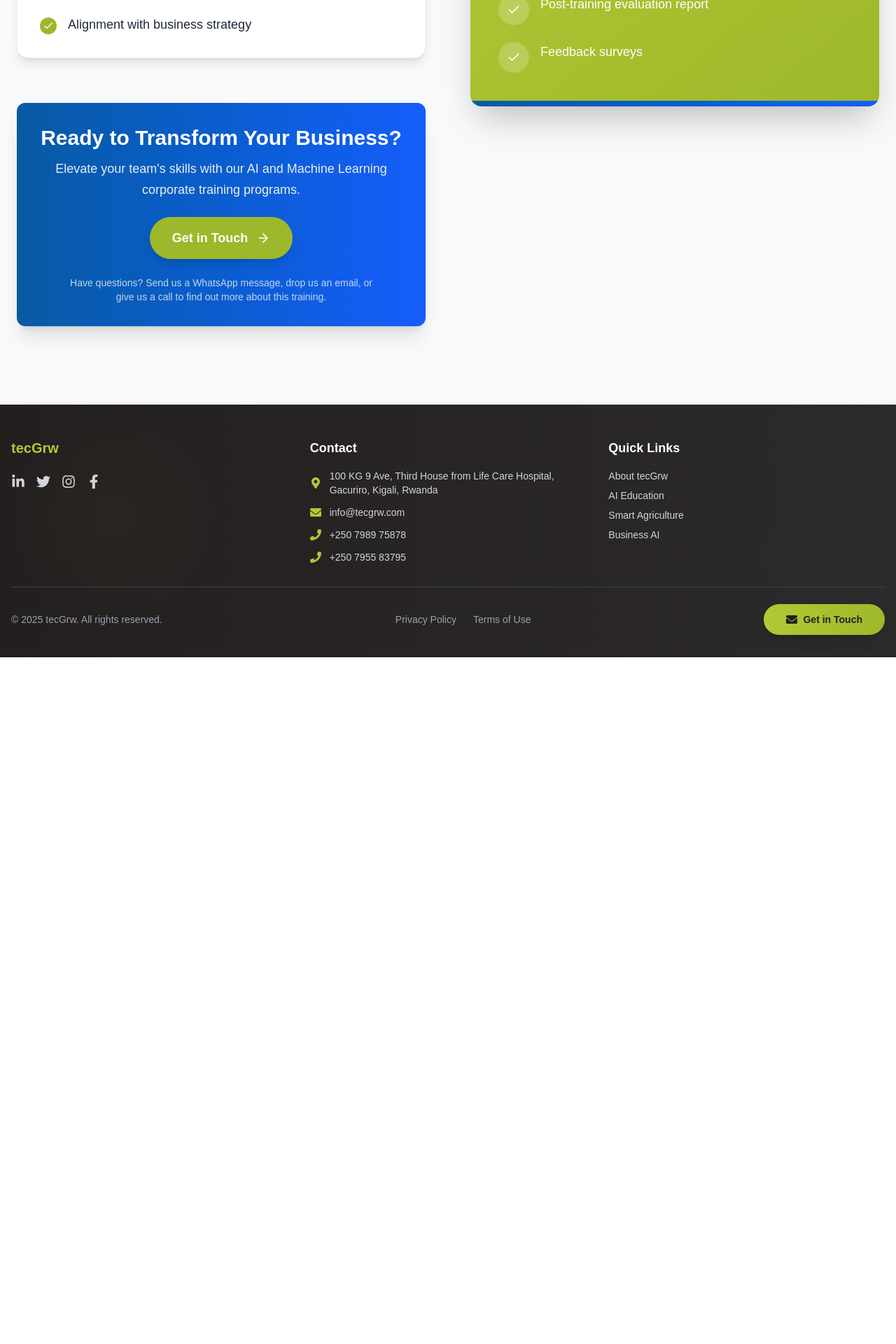
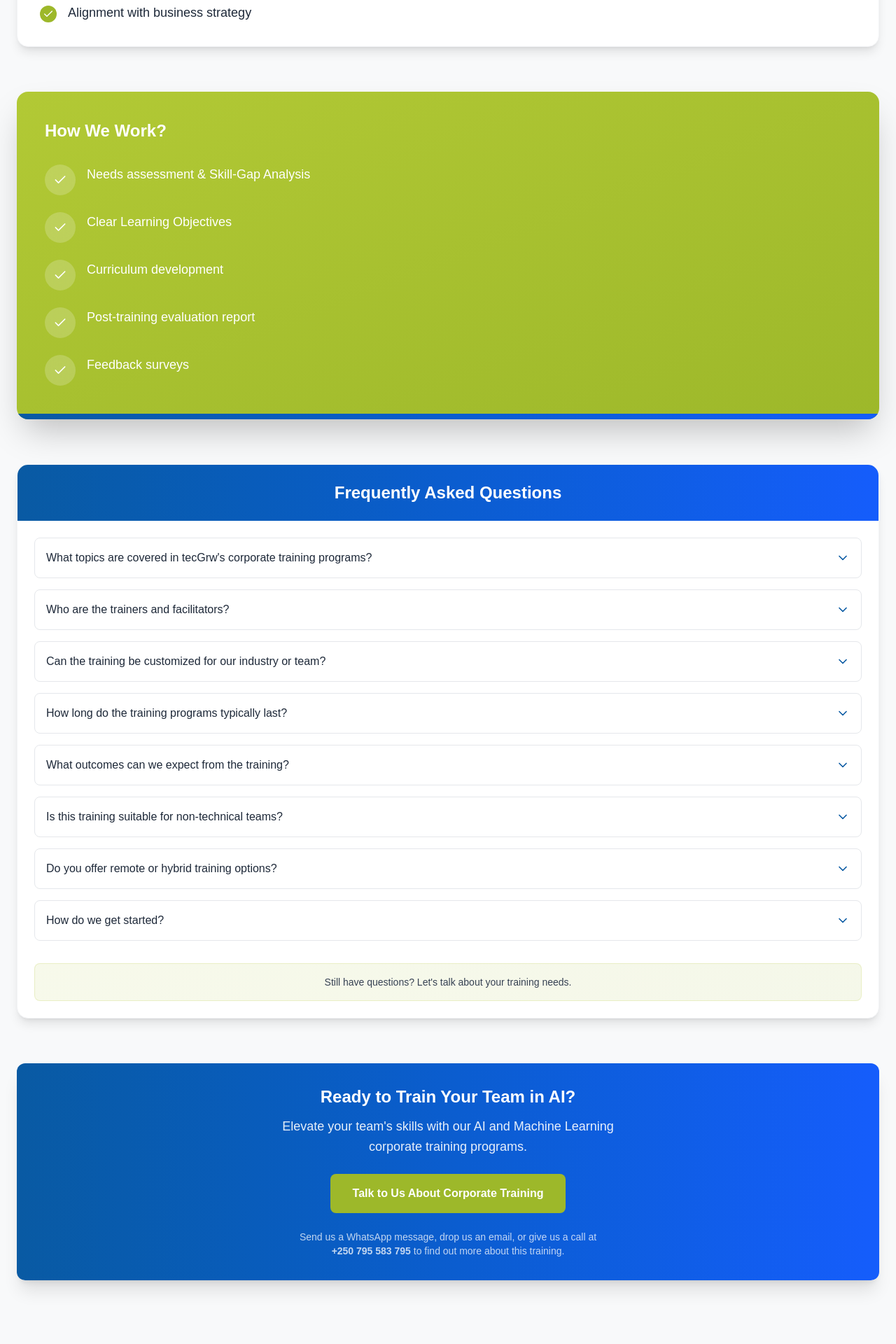
Before and after one commit to tecGrwLtd/tecgrw-website, a Next.js app: page /trainings/corporate-trainings in a window 1280 px wide. Shown: the part 460-2380 px from the top of the page at 70% size. Before the commit the page ends 1399 px from the top, so only its background shows below. Built offline with nearby package versions, Linux system fonts and the light colour scheme.

Commit message:
feat(corporate-training): add FQAs and change layout

```diff
--- a/src/app/(main)/trainings/corporate-trainings/page.js
+++ b/src/app/(main)/trainings/corporate-trainings/page.js
@@ -1,15 +1,13 @@
 import Features from "@/components/trainings/Features";
+import HowWeWork from "@/components/trainings/HowWeWork";
+import FAQSection from "@/components/trainings/FQA"
 import CorporateCTASection from "@/components/trainings/CorporateCTASection";
-import HowWeWork from "@/components/trainings/HowWeWork";
 
 export default function CorporateTrainingPage() {
   return (
     <>
       <section className="max-w-7xl mx-auto px-6 py-20">
-        <div className="grid lg:grid-cols-2 gap-16">
-          {/* Left Column */}
-          <div className="space-y-8 order-1 lg:order-1">
-            <div className="space-y-4">
+        <div className="space-y-4 mb-16">
           <h1 className="text-4xl lg:text-5xl font-bold text-[#095aa3] leading-tight">
             Corporate Training
           </h1>
@@ -17,23 +15,16 @@ export default function CorporateTrainingPage() {
             AI, Machine Learning and AI Tools for Business
           </p>
         </div>
+        <div className="mb-16">
           <Features />
-            {/* CTA Section - hidden on mobile, shows on desktop */}
-            <div className="hidden lg:block mt-16">
+        </div>
+        <div className="mb-16">
+          <HowWeWork />
+        </div>
+        <div className="mb-16">
+          <FAQSection />
+        </div>
         <CorporateCTASection />
-            </div>
-          </div>
-
-          {/* Right Column */}
-          <div className="space-y-6 order-2 lg:order-2">
-            <HowWeWork />
-            {/* <div>Hello image waiting...</div> */}
-          </div>
-        </div>
-        {/* shows on smaller screens */}
-        <div className="block lg:hidden mt-8">
-          <CorporateCTASection />
-        </div>
       </section>
     </>
   );
--- a/src/components/trainings/CorporateCTASection.js
+++ b/src/components/trainings/CorporateCTASection.js
@@ -1,21 +1,20 @@
-import CTA from "../CTA";
+import Link from "next/link";
 
 const CorporateCTASection = () => {
  return (
         <div className="bg-gradient-to-r from-[#095aa3] to-blue-600 rounded-xl shadow-xl overflow-hidden">
           <div className="p-8 text-center text-white space-y-6">
             <div className="space-y-3">
-          <h3 className="text-2xl lg:text-3xl font-bold">
-            Ready to Transform Your Business?
-          </h3>
-          <p className="text-lg opacity-90 max-w-lg mx-auto leading-relaxed">
-            Elevate your team&apos;s skills with our AI and Machine Learning corporate training programs.
-          </p>
+              <h3 className="text-2xl lg:text-2xl font-bold">Ready to Train Your Team in AI?</h3>
+              <p className="text-lg opacity-90 max-w-lg mx-auto leading-relaxed">Elevate your team&apos;s skills with our AI and Machine Learning corporate training programs.</p>
             </div>
-        <CTA />
-        <p className="text-sm opacity-75 max-w-md mx-auto">
-          Have questions? Send us a WhatsApp message, drop us an email, or give us a call to find out more about this training.
-        </p>
+            <Link
+              href="/contact"
+              className="inline-block bg-[#9db82a] hover:bg-[#b2c935] text-white font-semibold px-8 py-4 rounded-lg transition-colors duration-200 transform hover:scale-105"
+            >
+              Talk to Us About Corporate Training
+            </Link>
+            <p className="text-sm opacity-75 max-w-md mx-auto">Send us a WhatsApp message, drop us an email, or give us a call at <span className="font-semibold">+250 795 583 795</span> to find out more about this training.</p>
           </div>
         </div>
     );
--- /dev/null
+++ b/src/components/trainings/FQA.js
@@ -0,0 +1,63 @@
+"use client";
+
+import { useState } from "react";
+import { ChevronDown, ChevronUp } from "lucide-react";
+
+import { corporate_training_faqs } from "@/data/trainings"
+
+const FAQSection = () => {
+  const [openFAQ, setOpenFAQ] = useState(null);
+
+  const toggleFAQ = (index) => {
+    setOpenFAQ(openFAQ === index ? -1 : index);
+  };
+
+  return (
+    <div className="bg-white rounded-2xl shadow-lg border border-gray-100 overflow-hidden">
+      <div className="bg-gradient-to-r from-[#095aa3] to-blue-600 p-6">
+        <h2 className="text-2xl font-bold text-white text-center">
+          Frequently Asked Questions
+        </h2>
+      </div>
+
+      <div className="p-6">
+        <div className="space-y-4">
+          {corporate_training_faqs.map((faq, index) => (
+            <div key={index} className="border border-gray-200 rounded-lg overflow-hidden hover:shadow-md transition-shadow duration-200">
+              <button
+                className="w-full p-4 text-left font-medium text-gray-800 hover:bg-gray-50 transition-colors duration-200 flex justify-between items-center group"
+                onClick={() => toggleFAQ(index)}
+              >
+                <span className="flex-1 pr-4">{faq.question}</span>
+                <div className="text-[#095aa3] group-hover:text-[#074a8c]">
+                  {openFAQ === index ? (
+                    <ChevronUp className="w-5 h-5" />
+                  ) : (
+                    <ChevronDown className="w-5 h-5" />
+                  )}
+                </div>
+              </button>
+
+              <div className={`overflow-hidden transition-all duration-300 ease-out ${
+                openFAQ === index
+                  ? 'max-h-96 opacity-100'
+                  : 'max-h-0 opacity-0'
+              }`}>
+                <div className="px-4 pb-4 text-gray-700 leading-relaxed bg-gray-50/50">
+                  {faq.answer}
+                </div>
+              </div>
+            </div>
+          ))}
+        </div>
+        <div className="mt-8 p-4 bg-gradient-to-r from-[#b2c935]/10 to-[#9db82a]/10 rounded-lg border border-[#b2c935]/20">
+          <p className="text-center text-gray-700 text-sm">
+            Still have questions? Let&apos;s talk about your training needs.
+          </p>
+        </div>
+      </div>
+    </div>
+  );
+};
+
+export default FAQSection;
--- a/src/data/trainings.js
+++ b/src/data/trainings.js
@@ -27,3 +27,39 @@ export const pastEvents = [
     ]
   }
 ];
+
+
+export const corporate_training_faqs = [
+    {
+      question: "What topics are covered in tecGrw's corporate training programs?",
+      answer: "We offer customized training in AI, Machine Learning, and practical AI tools for business—tailored to your team's skill level and strategic goals."
+    },
+    {
+      question: "Who are the trainers and facilitators?",
+      answer: "Our sessions are led by skilled professionals with hands-on experience in AI implementation, business strategy alignment, and adult learning facilitation."
+    },
+    {
+      question: "Can the training be customized for our industry or team?",
+      answer: "Yes. We begin with a needs assessment and skill-gap analysis to design content that's relevant to your sector, team roles, and business objectives."
+    },
+    {
+      question: "How long do the training programs typically last?",
+      answer: "Duration varies based on your goals. We offer half-day intensives, multi-day workshops, and ongoing learning tracks depending on your team's needs."
+    },
+    {
+      question: "What outcomes can we expect from the training?",
+      answer: "You'll receive a post-training evaluation report, feedback survey insights, and measurable improvements in your team's AI literacy and tool adoption."
+    },
+    {
+      question: "Is this training suitable for non-technical teams?",
+      answer: "Absolutely. We specialize in making complex AI concepts accessible to marketing, operations, HR, and leadership teams—no coding required."
+    },
+    {
+      question: "Do you offer remote or hybrid training options?",
+      answer: "Yes. We support in-person, remote, and hybrid formats to accommodate distributed teams and flexible schedules."
+    },
+    {
+      question: "How do we get started?",
+      answer: "Reach out via WhatsApp, email, or phone. We'll schedule a discovery call to understand your goals and propose a tailored training plan."
+    }
+  ];
```
Lines whose indentation alone changed are shown as unchanged.
